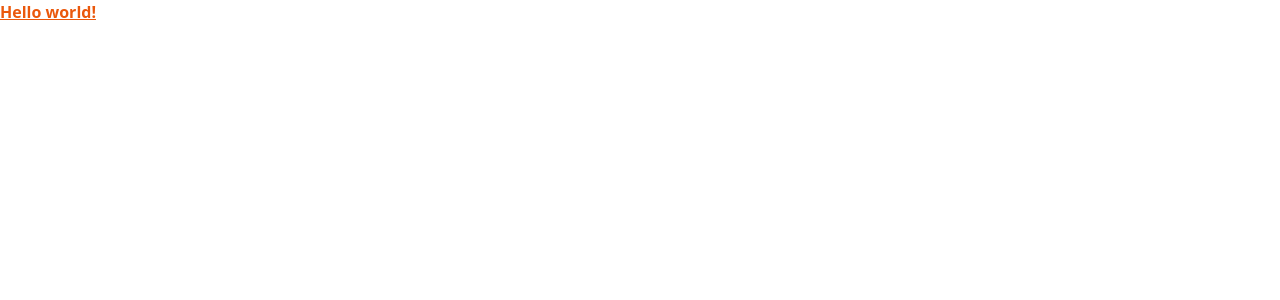
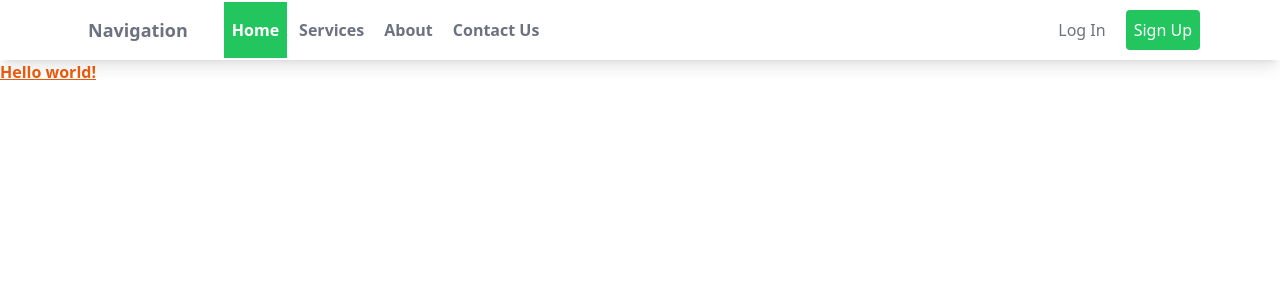
Before and after one commit to geforcesong/react-course, a React (Vite) app: page / in a window 1280 px wide. Shown: the top 300 px of the page. Built offline with nearby package versions, Linux system fonts and the light colour scheme.

Commit message:
added nav bar

```diff
--- a/src/App.tsx
+++ b/src/App.tsx
@@ -1,5 +1,9 @@
+import { NavBar } from "./components/common/NavBar";
 function App() {
-  return <h1 className="text-orange-600 font-bold underline">Hello world!</h1>;
+  return <div>
+    <NavBar />
+    <h1 className="text-orange-600 font-bold underline">Hello world!</h1>
+  </div>
 }
 
 export default App;
--- /dev/null
+++ b/src/components/common/NavBar.tsx
@@ -0,0 +1,118 @@
+import React, { useState } from "react";
+
+export const NavBar: React.FC = () => {
+  const [mobileMenuStatus, setMobileMenuStatus] = useState<boolean>(false);
+
+  const handleMobileClick = () => {
+    setMobileMenuStatus((prev) => !prev);
+  };
+
+  return (
+    <nav className="bg-white shadow-lg">
+      <div className="max-w-6xl mx-auto px-4">
+        <div className="flex justify-between">
+          <div className="flex space-x-7">
+            <div>
+              <a href="#" className="flex items-center py-4 px-2">
+                <span className="font-semibold text-gray-500 text-lg">
+                  Navigation
+                </span>
+              </a>
+            </div>
+            <div className="hidden md:flex items-center space-x-1 font-semibold">
+              <a href="" className="py-4 px-2 text-white bg-green-500">
+                Home
+              </a>
+              <a
+                href=""
+                className="py-4 px-2 text-gray-500 hover:text-green-500 transition duration-300"
+              >
+                Services
+              </a>
+              <a
+                href=""
+                className="py-4 px-2 text-gray-500 hover:text-green-500 transition duration-300"
+              >
+                About
+              </a>
+              <a
+                href=""
+                className="py-4 px-2 text-gray-500 hover:text-green-500 transition duration-300"
+              >
+                Contact Us
+              </a>
+            </div>
+          </div>
+          <div className="hidden md:flex items-center space-x-3 ">
+            <a
+              href=""
+              className="py-2 px-2 font-medium text-gray-500 rounded hover:bg-green-500 hover:text-white transition duration-300"
+            >
+              Log In
+            </a>
+            <a
+              href=""
+              className="py-2 px-2 font-medium text-white bg-green-500 rounded hover:bg-green-400 transition duration-300"
+            >
+              Sign Up
+            </a>
+          </div>
+          <div className="md:hidden flex items-center">
+            <button
+              className="outline-none mobile-menu-button"
+              onClick={handleMobileClick}
+            >
+              <svg
+                className=" w-6 h-6 text-gray-500 hover:text-green-500 "
+                x-show="!showMenu"
+                fill="none"
+                viewBox="0 0 24 24"
+                stroke="currentColor"
+              >
+                <path d="M4 6h16M4 12h16M4 18h16"></path>
+              </svg>
+            </button>
+          </div>
+        </div>
+      </div>
+      {mobileMenuStatus && (
+        <div className="mobile-menu">
+          <ul className="">
+            <li className="active">
+              <a
+                href="index.html"
+                className="block text-sm px-2 py-4 text-white bg-green-500 font-semibold"
+              >
+                Home
+              </a>
+            </li>
+            <li>
+              <a
+                href="#services"
+                className="block text-sm px-2 py-4 hover:bg-green-500 transition duration-300"
+              >
+                Services
+              </a>
+            </li>
+            <li>
+              <a
+                href="#about"
+                className="block text-sm px-2 py-4 hover:bg-green-500 transition duration-300"
+              >
+                About
+              </a>
+            </li>
+            <li>
+              <a
+                href="#contact"
+                className="block text-sm px-2 py-4 hover:bg-green-500 transition duration-300"
+              >
+                Contact Us
+              </a>
+            </li>
+          </ul>
+        </div>
+      )}
+    </nav>
+  );
+};
--- a/tailwind.config.js
+++ b/tailwind.config.js
@@ -13,6 +13,7 @@ module.exports = {
       indigo: colors.indigo,
       yellow: colors.yellow,
       orange: colors.orange,
+      green: colors.green,
     },
     extend: {},
   },
```
